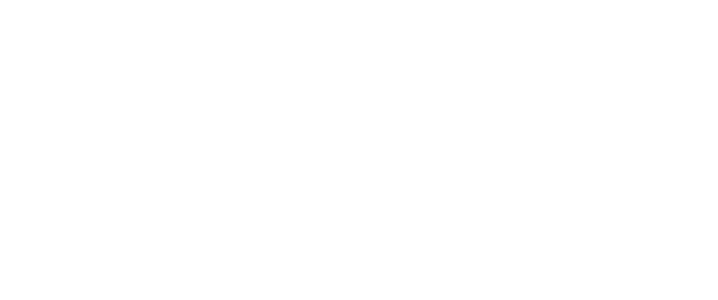
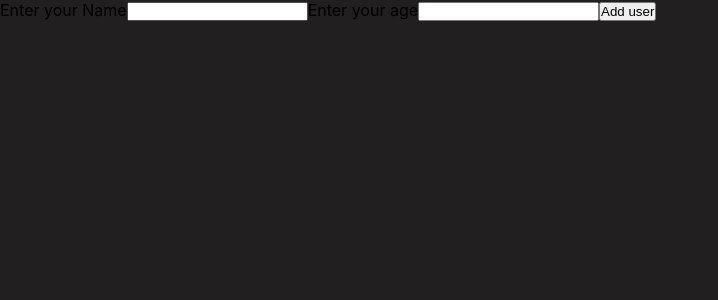
Before and after one commit to ch1n069/Working-with-React-modals, a React (Create React App) app: page / in a window 1280 px wide. Shown: the top 300 px of the page, without its empty margins (0-718 px from the left). Built offline with nearby package versions, Linux system fonts and the light colour scheme.

Commit message:
created a resusable card component

```diff
--- a/src/App.css
+++ b/src/App.css
@@ -1,38 +1,9 @@
-.App {
-  text-align: center;
+* {
+    margin: 0;
+    padding: 0;
 }
 
-.App-logo {
-  height: 40vmin;
-  pointer-events: none;
+html {
+    font-family: sans-serif;
+    background: rgb(33, 31, 31);
 }
-
-@media (prefers-reduced-motion: no-preference) {
-  .App-logo {
-    animation: App-logo-spin infinite 20s linear;
-  }
-}
-
-.App-header {
-  background-color: #282c34;
-  min-height: 100vh;
-  display: flex;
-  flex-direction: column;
-  align-items: center;
-  justify-content: center;
-  font-size: calc(10px + 2vmin);
-  color: white;
-}
-
-.App-link {
-  color: #61dafb;
-}
-
-@keyframes App-logo-spin {
-  from {
-    transform: rotate(0deg);
-  }
-  to {
-    transform: rotate(360deg);
-  }
-}
--- a/src/App.js
+++ b/src/App.js
@@ -1,8 +1,13 @@
 import logo from "./logo.svg";
 import "./App.css";
+import AddUser from "./components/Users/AddUser";
 
 function App() {
-  return <div></div>;
+  return (
+    <div>
+      <AddUser />
+    </div>
+  );
 }
 
 export default App;
--- a/src/components/Users/AddUser.js
+++ b/src/components/Users/AddUser.js
@@ -1,4 +1,4 @@
-import React from "react";
+import React, { useState } from "react";
 // import classes "./AddUser.module.css"
 
 // all imports happen above
```
Also changed, not shown: src/components/UI/Card.js (added), src/components/UI/Card.module.css (added).
